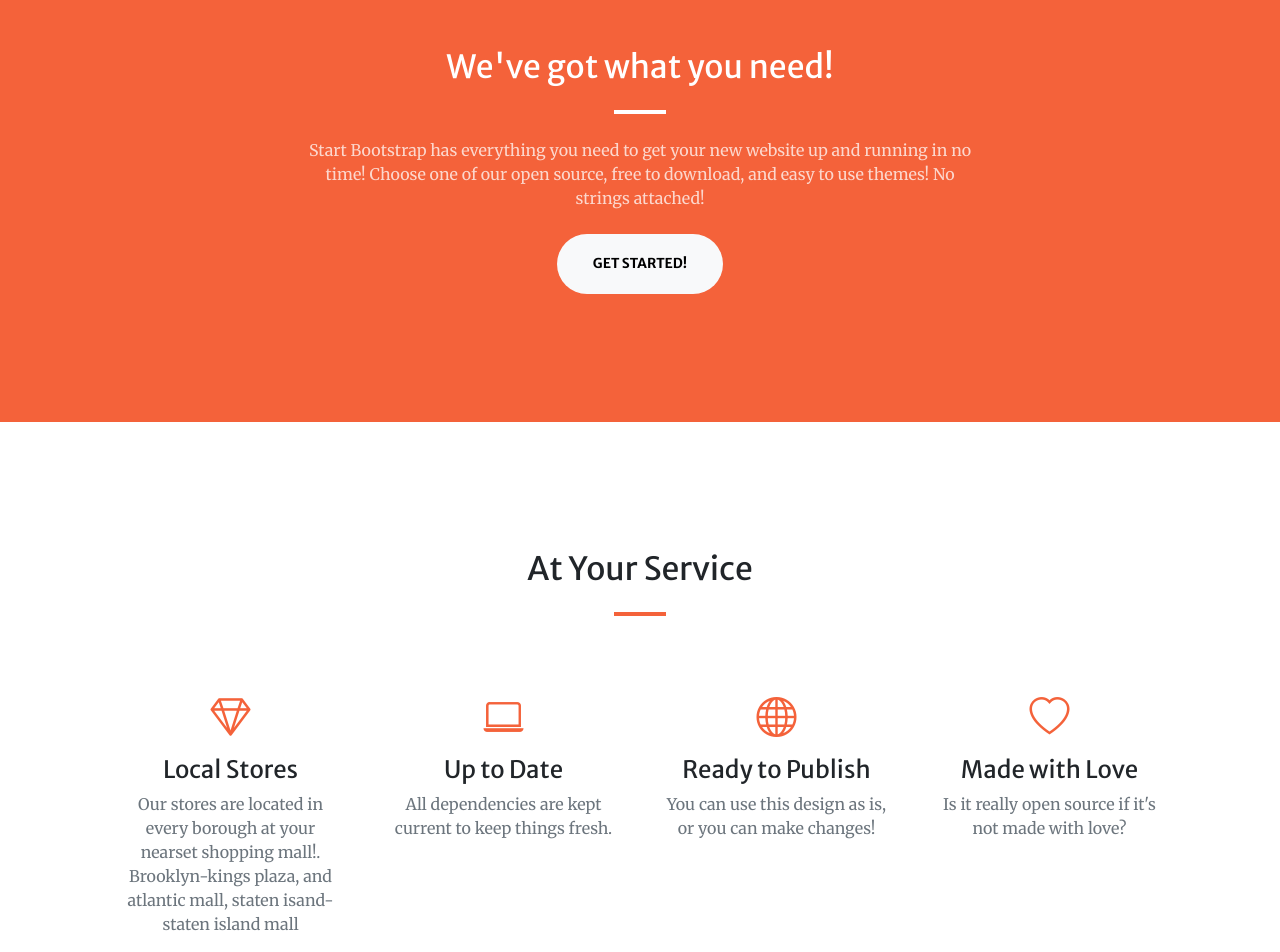
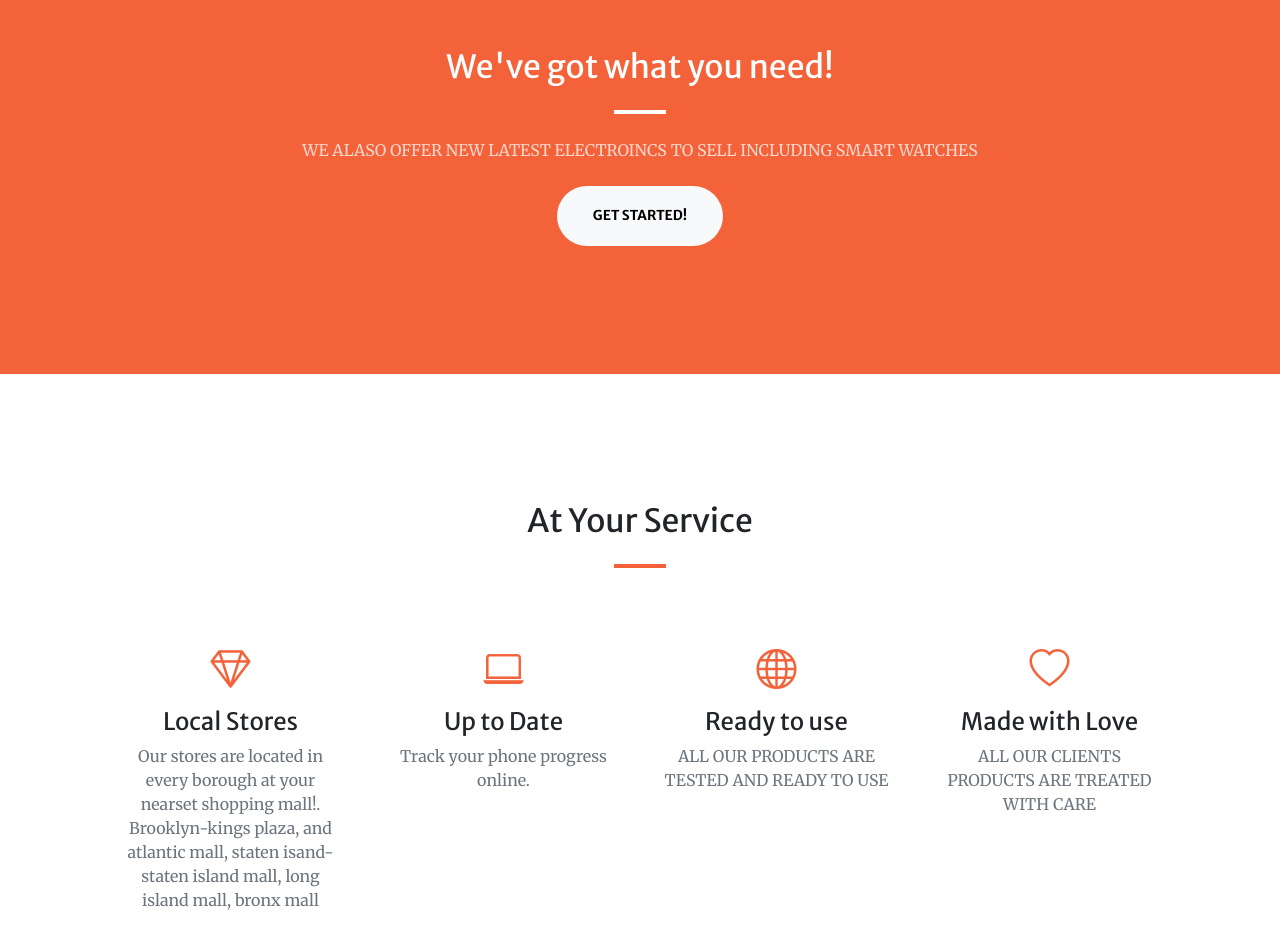
Before and after one commit to Denilson24d/Denilson24d.github.io, a plain HTML site: page index.html in a window 1280 px wide. Shown: the part 880-1832 px from the top of the page. Drawn offline with nearby package versions, Linux system fonts and the light colour scheme; some packages are replaced by stand-ins of ours; a script that the page names is missing.

Commit message:
Update index.html

```diff
--- a/index.html
+++ b/index.html
@@ -22,7 +22,7 @@
         <!-- Navigation-->
         <nav class="navbar navbar-expand-lg navbar-light fixed-top py-3" id="mainNav">
             <div class="container px-4 px-lg-5">
-                <a class="navbar-brand" href="#page-top">Start Bootstrap</a>
+                <a class="navbar-brand" href="#page-top">ELECTRONICS</a>
                 <button class="navbar-toggler navbar-toggler-right" type="button" data-bs-toggle="collapse" data-bs-target="#navbarResponsive" aria-controls="navbarResponsive" aria-expanded="false" aria-label="Toggle navigation"><span class="navbar-toggler-icon"></span></button>
                 <div class="collapse navbar-collapse" id="navbarResponsive">
                     <ul class="navbar-nav ms-auto my-2 my-lg-0">
@@ -56,7 +56,7 @@
                     <div class="col-lg-8 text-center">
                         <h2 class="text-white mt-0">We've got what you need!</h2>
                         <hr class="divider divider-light" />
-                        <p class="text-white-75 mb-4">Start Bootstrap has everything you need to get your new website up and running in no time! Choose one of our open source, free to download, and easy to use themes! No strings attached!</p>
+                        <p class="text-white-75 mb-4">WE ALASO OFFER NEW  LATEST ELECTROINCS TO SELL INCLUDING SMART WATCHES</p>
                         <a class="btn btn-light btn-xl" href="#services">Get Started!</a>
                     </div>
                 </div>
@@ -72,28 +72,28 @@
                         <div class="mt-5">
                             <div class="mb-2"><i class="bi-gem fs-1 text-primary"></i></div>
                             <h3 class="h4 mb-2">Local Stores</h3>
-                            <p class="text-muted mb-0">Our stores are located in every borough at your nearset shopping mall!. Brooklyn-kings plaza, and atlantic mall, staten isand-staten island mall</p>
+                            <p class="text-muted mb-0">Our stores are located in every borough at your nearset shopping mall!. Brooklyn-kings plaza, and atlantic mall, staten isand-staten island mall, long island mall, bronx mall</p>
                         </div>
                     </div>
                     <div class="col-lg-3 col-md-6 text-center">
                         <div class="mt-5">
                             <div class="mb-2"><i class="bi-laptop fs-1 text-primary"></i></div>
                             <h3 class="h4 mb-2">Up to Date</h3>
-                            <p class="text-muted mb-0">All dependencies are kept current to keep things fresh.</p>
+                            <p class="text-muted mb-0">Track your phone progress online.</p>
                         </div>
                     </div>
                     <div class="col-lg-3 col-md-6 text-center">
                         <div class="mt-5">
                             <div class="mb-2"><i class="bi-globe fs-1 text-primary"></i></div>
-                            <h3 class="h4 mb-2">Ready to Publish</h3>
-                            <p class="text-muted mb-0">You can use this design as is, or you can make changes!</p>
+                            <h3 class="h4 mb-2">Ready to use</h3>
+                            <p class="text-muted mb-0">ALL OUR PRODUCTS ARE TESTED AND READY TO USE</p>
                         </div>
                     </div>
                     <div class="col-lg-3 col-md-6 text-center">
                         <div class="mt-5">
                             <div class="mb-2"><i class="bi-heart fs-1 text-primary"></i></div>
                             <h3 class="h4 mb-2">Made with Love</h3>
-                            <p class="text-muted mb-0">Is it really open source if it's not made with love?</p>
+                            <p class="text-muted mb-0">ALL OUR CLIENTS PRODUCTS ARE TREATED WITH CARE</p>
                         </div>
                     </div>
                 </div>
@@ -162,9 +162,8 @@
         </div>
         <!-- Call to action-->
         <section class="page-section bg-dark text-white">
-            <div class="container px-4 px-lg-5 text-center">
-                <h2 class="mb-4">Free Download at Start Bootstrap!</h2>
-                <a class="btn btn-light btn-xl" href="https://startbootstrap.com/theme/creative/">Download Now!</a>
+            <div class="container px-4 px-lg-5 text-center
+
             </div>
         </section>
         <!-- Contact-->
```
